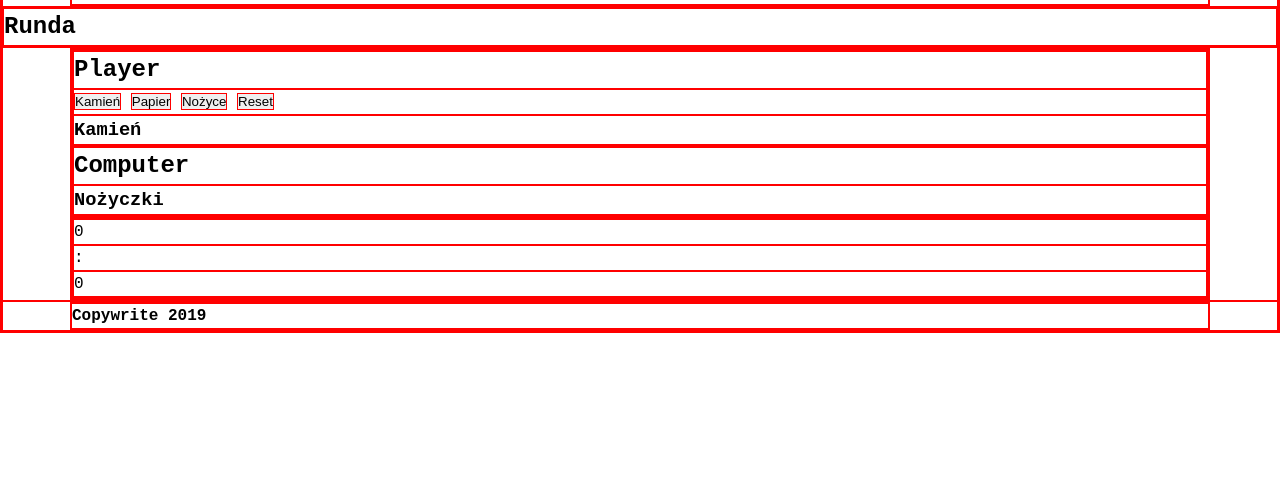
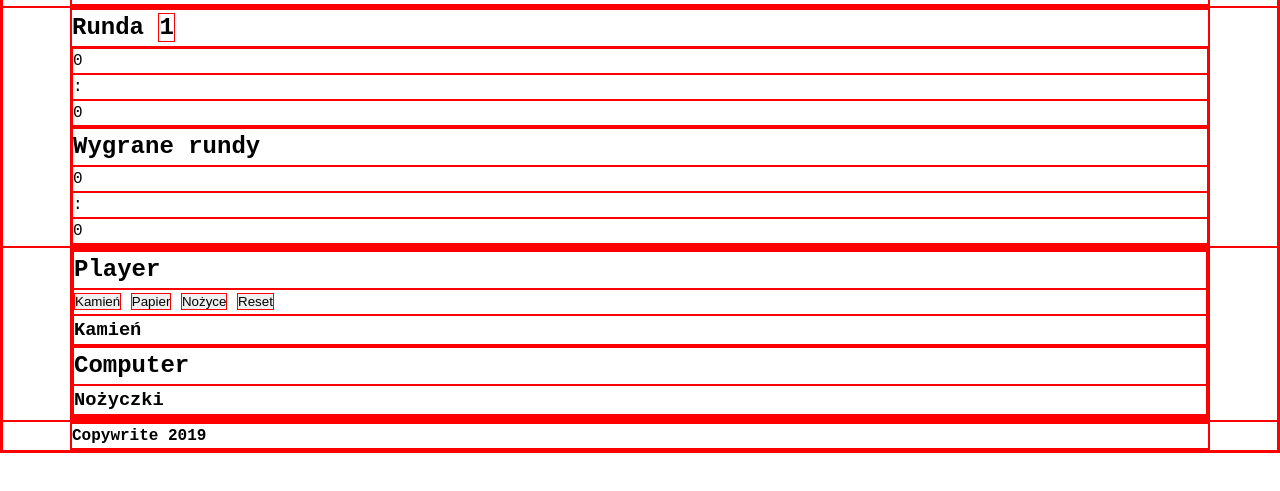
Before and after one commit to HugoQ26/javascript-prework, a website: page index.html in a window 1280 px wide. Shown: the part 49-540 px from the top of the page. Drawn offline with Linux system fonts and the light colour scheme.

Commit message:
change round-section content

```diff
--- a/index.html
+++ b/index.html
@@ -11,8 +11,21 @@
         <h1>Welcome to my game</h1>
       </div>
     </header>
-    <section class="roundNo">
-      <h2>Runda</h2>
+    <section class="round-section">
+      <div class="container">
+        <h2>Runda <span id="round">1</span></h2>
+        <div id="score">
+          <div id="player-score">0</div>
+          <div>:</div>
+          <div id="comp-score">0</div>
+        </div>
+        <div id="round-score">
+          <h2>Wygrane rundy</h2>
+          <div id="player-round">0</div>
+          <div>:</div>
+          <div id="comp-round">0</div>
+        </div>
+      </div>
     </section>
     <section class="main">
       <div class="container">
@@ -32,11 +45,6 @@
             <h3>Nożyczki</h3>
           </div>
           <div id="messages"></div>
-          <div id="score">
-            <div id="player-score">0</div>
-            <div>:</div>
-            <div id="comp-score">0</div>
-          </div>
         </div>
       </div>
     </section>
```
